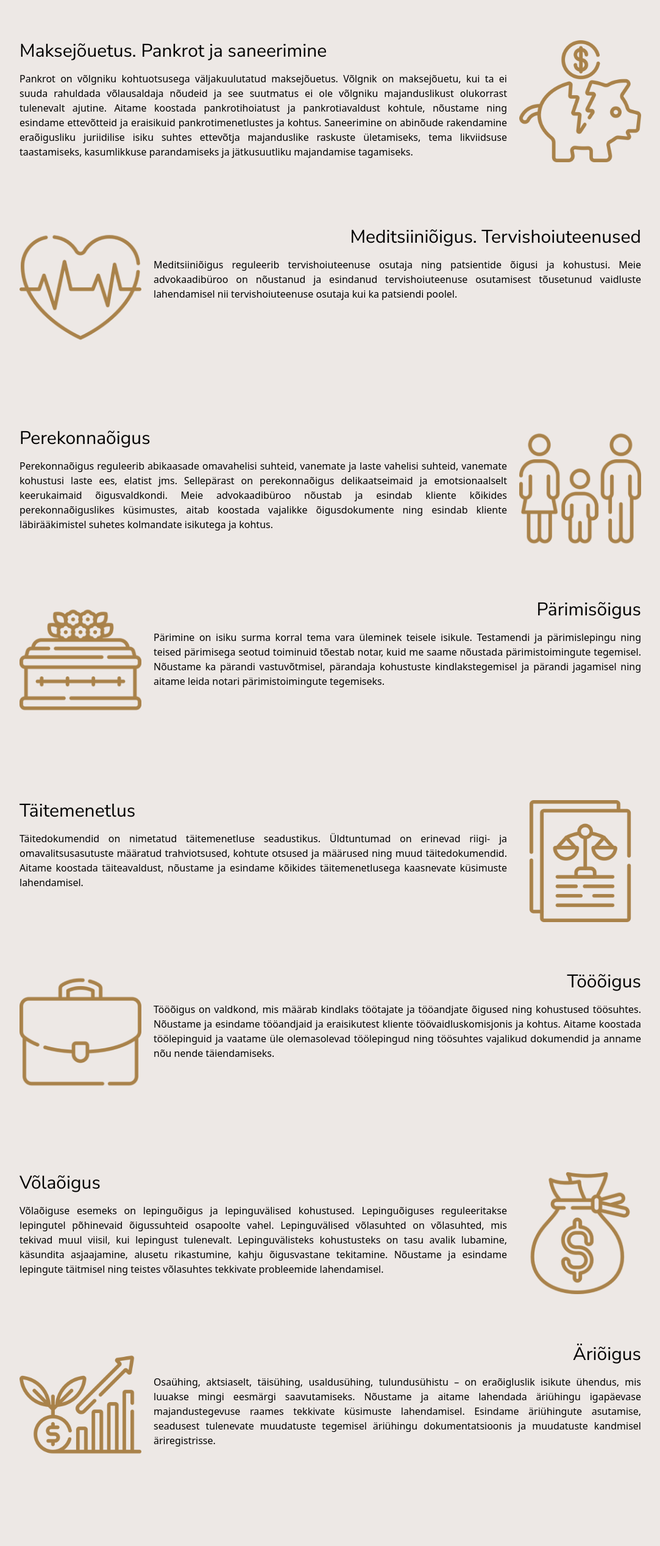
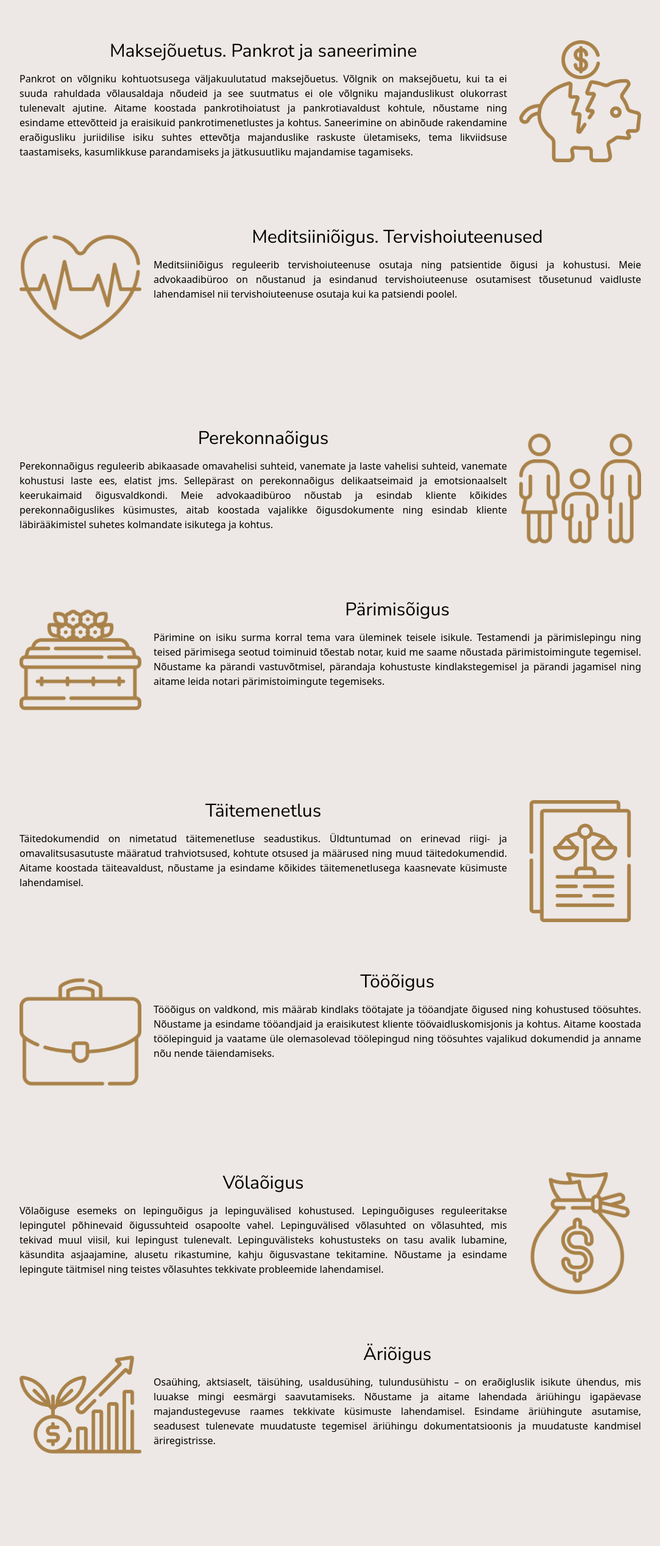
Before and after one commit to alexeerma/Confere-react, a React (Vite) app: page / in a window 1280 px wide. Shown: the part 2252-4787 px from the top of the page at 61% size, without its empty margins (98-1181 px from the left). Built offline with nearby package versions, Linux system fonts and the light colour scheme.

Commit message:
Text-center for fields headings

```diff
--- a/src/components/Fields.jsx
+++ b/src/components/Fields.jsx
@@ -24,63 +24,63 @@ const Fields = () => (
     </div>
     <div className="mx-[30px] md:flex justify-between pt-[100px] md:mx-[130px] pb-[50px]">
       <div>
-        <h2 className="text-black font-nunito text-3xl font-md pb-[15px]">Maksejõuetus. Pankrot ja saneerimine</h2>
+        <h2 className="text-black text-center font-nunito text-3xl font-md pb-[15px]">Maksejõuetus. Pankrot ja saneerimine</h2>
         <p className="box-border text-center text-center text-justify md:w-[800px] pb-[30px]">Pankrot on võlgniku kohtuotsusega väljakuulutatud maksejõuetus. Võlgnik on maksejõuetu, kui ta ei suuda rahuldada võlausaldaja nõudeid ja see suutmatus ei ole võlgniku majanduslikust olukorrast tulenevalt ajutine. Aitame koostada pankrotihoiatust ja pankrotiavaldust kohtule, nõustame ning esindame ettevõtteid ja eraisikuid pankrotimenetlustes ja kohtus. Saneerimine on abinõude rakendamine eraõigusliku juriidilise isiku suhtes ettevõtja majanduslike raskuste ületamiseks, tema likviidsuse taastamiseks, kasumlikkuse parandamiseks ja jätkusuutliku majandamise tagamiseks.</p>
       </div>
       <img src={piggy} alt="" className="w-[200px] h-[200px] max-w-[208px]" />
     </div>
     <div className="mx-[30px] md:flex flex-row-reverse justify-between py-[30px] md:mx-[130px]">
       <div>
-        <h2 className="text-black text-right font-nunito text-3xl font-md pb-[15px]">Meditsiiniõigus. Tervishoiuteenused</h2>
+        <h2 className="text-black text-center font-nunito text-3xl font-md pb-[15px]">Meditsiiniõigus. Tervishoiuteenused</h2>
         <p className="box-border text-center text-justify md:w-[800px] pb-[30px]">Meditsiiniõigus reguleerib tervishoiuteenuse osutaja ning patsientide õigusi ja kohustusi. Meie advokaadibüroo on nõustanud ja esindanud tervishoiuteenuse osutamisest tõusetunud vaidluste lahendamisel nii tervishoiuteenuse osutaja kui ka patsiendi poolel.</p>
       </div>
       <img src={meditsiin} alt="" className="w-[200px] h-[200px] max-w-[208px]" />
     </div>
     <div className="mx-[30px] md:flex justify-between pt-[100px] md:mx-[130px] pb-[50px]">
       <div>
-        <h2 className="text-black font-nunito text-3xl font-md pb-[15px]">Perekonnaõigus</h2>
+        <h2 className="text-black text-center font-nunito text-3xl font-md pb-[15px]">Perekonnaõigus</h2>
         <p className="box-border text-center text-justify md:w-[800px] pb-[30px]">Perekonnaõigus reguleerib abikaasade omavahelisi suhteid, vanemate ja laste vahelisi suhteid, vanemate kohustusi laste ees, elatist jms. Sellepärast on perekonnaõigus delikaatseimaid ja emotsionaalselt keerukaimaid õigusvaldkondi. Meie advokaadibüroo nõustab ja esindab kliente kõikides perekonnaõiguslikes küsimustes, aitab koostada vajalikke õigusdokumente ning esindab kliente läbirääkimistel suhetes kolmandate isikutega ja kohtus.</p>
       </div>
       <img src={perekonnaoigus} alt=""  className="w-[200px] h-[200px] max-w-[208px]"/>
     </div>
     <div className="mx-[30px] md:flex flex-row-reverse justify-between py-[30px] md:mx-[130px]">
       <div>
-        <h2 className="text-black text-right font-nunito text-3xl font-md pb-[15px]">Pärimisõigus</h2>
+        <h2 className="text-black text-center font-nunito text-3xl font-md pb-[15px]">Pärimisõigus</h2>
         <p className="box-border text-center text-justify md:w-[800px] pb-[30px]">Pärimine on isiku surma korral tema vara üleminek teisele isikule. Testamendi ja pärimislepingu ning teised pärimisega seotud toiminuid tõestab notar, kuid me saame nõustada pärimistoimingute tegemisel. Nõustame ka pärandi vastuvõtmisel, pärandaja kohustuste kindlakstegemisel ja pärandi jagamisel ning aitame leida notari pärimistoimingute tegemiseks.</p>
       </div>
       <img src={parimine} alt="" className="w-[200px] h-[200px] max-w-[208px]" />
     </div>
     <div className="mx-[30px] md:flex justify-between pt-[100px] md:mx-[130px] pb-[50px]">
       <div>
-        <h2 className="text-black font-nunito text-3xl font-md pb-[15px]">Täitemenetlus</h2>
+        <h2 className="text-black text-center font-nunito text-3xl font-md pb-[15px]">Täitemenetlus</h2>
         <p className="box-border text-center text-justify md:w-[800px] pb-[30px]">Täitedokumendid on nimetatud täitemenetluse seadustikus. Üldtuntumad on erinevad riigi- ja omavalitsusasutuste määratud trahviotsused, kohtute otsused ja määrused ning muud täitedokumendid. Aitame koostada täiteavaldust, nõustame ja esindame kõikides täitemenetlusega kaasnevate küsimuste lahendamisel.</p>
       </div>
       <img src={taitemenetlus} alt=""  className="w-[200px] h-[200px] max-w-[208px]"/>
     </div>
     <div className="mx-[30px] md:flex flex-row-reverse justify-between py-[30px] md:mx-[130px]">
       <div>
-        <h2 className="text-black text-right font-nunito text-3xl font-md pb-[15px]">Tööõigus</h2>
+        <h2 className="text-black text-center font-nunito text-3xl font-md pb-[15px]">Tööõigus</h2>
         <p className="box-border text-center text-justify md:w-[800px] pb-[30px]">Tööõigus on valdkond, mis määrab kindlaks töötajate ja tööandjate õigused ning kohustused töösuhtes. Nõustame ja esindame tööandjaid ja eraisikutest kliente töövaidluskomisjonis ja kohtus. Aitame koostada töölepinguid ja vaatame üle olemasolevad töölepingud ning töösuhtes vajalikud dokumendid ja anname nõu nende täiendamiseks.</p>
       </div>
       <img src={toooigus} alt="" className="w-[200px] h-[200px] max-w-[208px]"/>
     </div>
     <div className="mx-[30px] md:flex justify-between pt-[100px] md:mx-[130px] pb-[50px]">
       <div>
-        <h2 className="text-black font-nunito text-3xl font-md pb-[15px]">Võlaõigus</h2>
+        <h2 className="text-black text-center font-nunito text-3xl font-md pb-[15px]">Võlaõigus</h2>
         <p className="box-border text-center text-justify md:w-[800px] pb-[30px]">Võlaõiguse esemeks on lepinguõigus ja lepinguvälised kohustused. Lepinguõiguses reguleeritakse lepingutel põhinevaid õigussuhteid osapoolte vahel. Lepinguvälised võlasuhted on võlasuhted, mis tekivad muul viisil, kui lepingust tulenevalt. Lepinguvälisteks kohustusteks on tasu avalik lubamine, käsundita asjaajamine, alusetu rikastumine, kahju õigusvastane tekitamine. Nõustame ja esindame lepingute täitmisel ning teistes võlasuhtes tekkivate probleemide lahendamisel. </p>
       </div>
       <img src={volaoigus} alt="" className="w-[200px] h-[200px] max-w-[208px]" />
     </div>
     <div className="mx-[30px] md:flex flex-row-reverse justify-between py-[30px] md:mx-[130px]">
       <div>
-        <h2 className="text-black text-right font-nunito text-3xl font-md pb-[15px]">Äriõigus</h2>
+        <h2 className="text-black text-center font-nunito text-3xl font-md pb-[15px]">Äriõigus</h2>
         <p className="box-border text-center text-justify md:w-[800px] pb-[30px]">Osaühing, aktsiaselt, täisühing, usaldusühing, tulundusühistu – on eraõigluslik isikute ühendus, mis luuakse mingi eesmärgi saavutamiseks. Nõustame ja aitame lahendada äriühingu igapäevase majandustegevuse raames tekkivate küsimuste lahendamisel. Esindame äriühingute asutamise, seadusest tulenevate muudatuste tegemisel äriühingu dokumentatsioonis ja muudatuste kandmisel äriregistrisse.</p>
       </div>
       <img src={arioigus} alt="" className="w-[200px] h-[200px] max-w-[208px]"/>
     </div>
     <div className="mx-[30px] md:flex justify-between pt-[100px] md:mx-[130px] pb-[50px]">
       <div>
-        <h2 className="text-black font-nunito text-3xl font-md pb-[15px]">Vaidluste lahendamine. Haldus- ja tsiviilkohtumenetlused</h2>
+        <h2 className="text-black text-center font-nunito text-3xl font-md pb-[15px]">Vaidluste lahendamine. Haldus- ja tsiviilkohtumenetlused</h2>
         <p className="box-border text-center text-justify md:w-[800px] pb-[30px]">Vaidluste lahendamine erinevate valdkondade haldus- ja tsiviilasjades moodustab olulise osa meie advokaadibüroo tegevustest. Enam kui 25 aastat osalemist kohtuvaidlustes haldus- ja eraõiguse valdkonna erinevates asjades on meile andnud hindamatu kogemuse parima lahenduse leidmiseks kliendi huvide kaitsel. Samas, saame oma kogemuste pinnalt väita, et vaidlevate poolte huvid saavad kõige optimaalsemal viisil tagatud läbirääkimiste tulemusena ja kohtumenetlust ei olegi vaja.</p>
       </div>
       <img src={tsiviil} alt="" className="w-[200px] h-[200px] max-w-[208px]"/>
```
